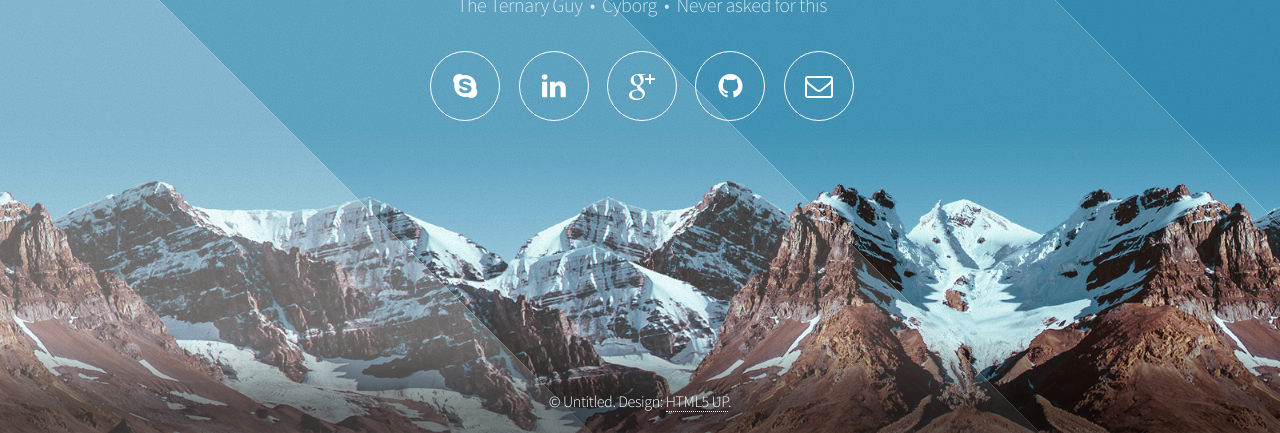
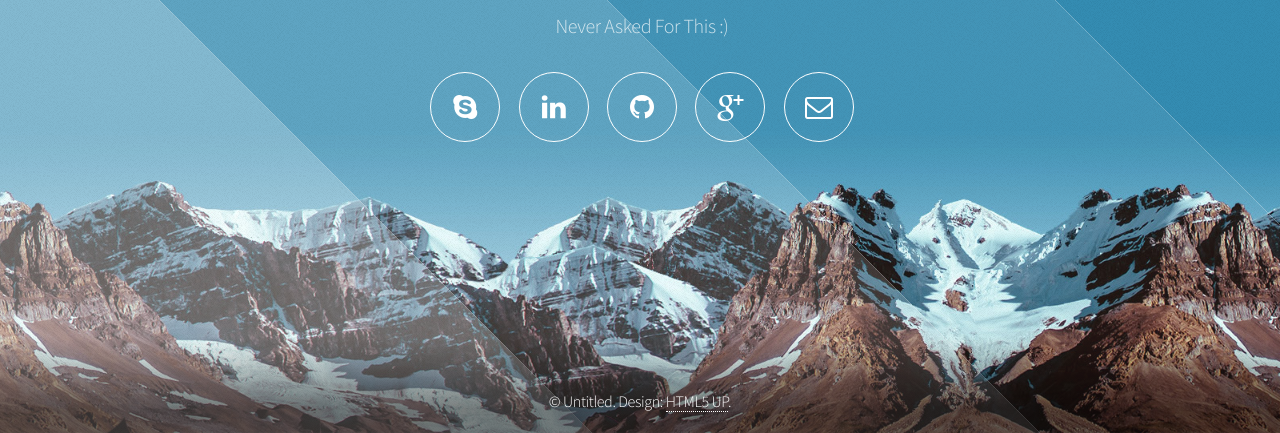
Before and after one commit to MoraisIgor/HomePage, a plain HTML site: page code/index.html in a window 1280 px wide. Shown: the part 367-800 px from the top of the page. Drawn offline with Linux system fonts and the light colour scheme.

Commit message:
Minor update

```diff
--- a/code/index.html
+++ b/code/index.html
@@ -26,13 +26,14 @@
 				<!-- Header -->
 				<header id="header">
 					<h1>Igor Morais</h1>
-					<p>The Ternary Guy &nbsp;&bull;&nbsp; Cyborg &nbsp;&bull;&nbsp; Never asked for this</p>
+					<p>The Ternary Guy &nbsp;&bull;&nbsp; Android Enthusiast &nbsp;&bull;&nbsp; Software Architect</p>
+					<p>Never Asked For This :)</p>
 					<nav>
 						<ul>
 							<li><a href="skype:morais.1gor?add" class="fa fa-skype"><span>Skype</span></a></li>
 							<li><a href="#" class="fa fa-linkedin" target="_blank"><span>Linked In</span></a></li>
+							<li><a href="https://github.com/MoraisIgor" target="_blank" class="fa fa-github"><span>Git Hub</span></a></li>
 							<li><a href="#" class="fa fa-google-plus" target="_blank"><span>Google Plus</span></a></li>
-							<li><a href="https://github.com/MoraisIgor" target="_blank" class="fa fa-github"><span>Git Hub</span></a></li>
 							<li><a href="mailto:mor41s.1gor@gmail.com" class="fa fa-envelope-o"><span>E-Mail</span></a></li>
 						</ul>
 					</nav>
```
